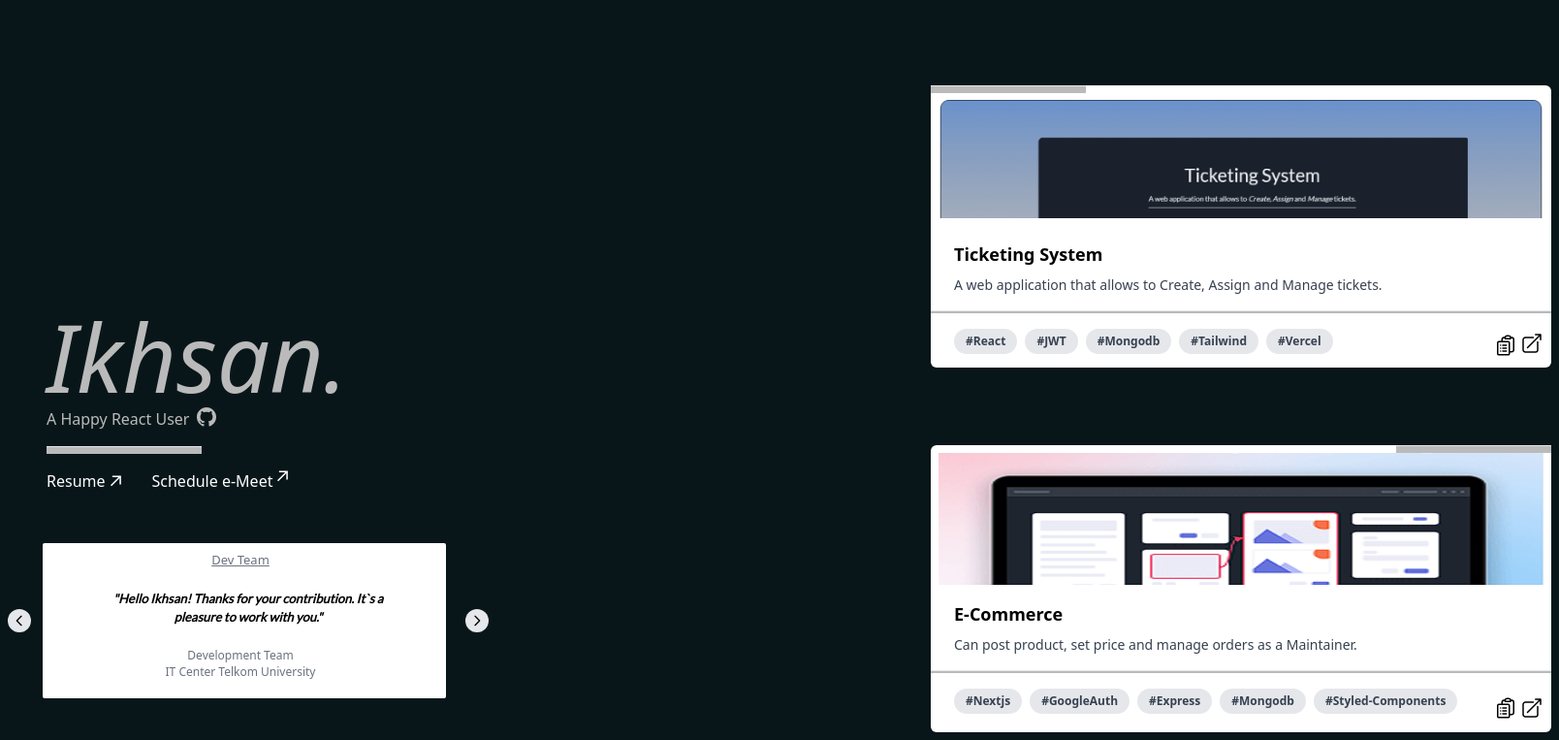
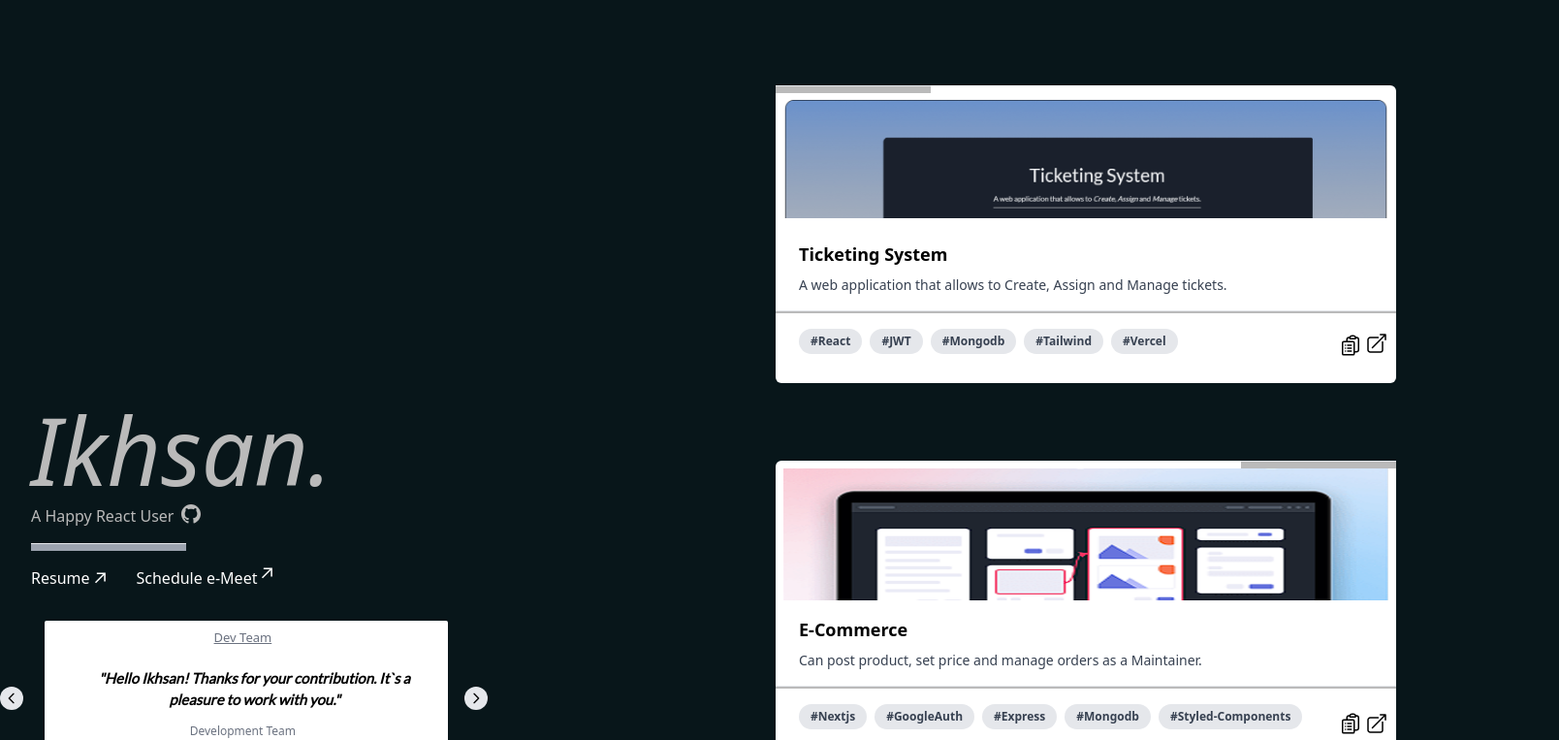
Before and after one commit to ikhsannh/ikhsannh.com, a Next.js app: page / in a window 1280 px wide. Shown: the top 763 px of the page at 97% size, 1608 px wide, since content can reach past the window. Built offline with nearby package versions, Linux system fonts and the light colour scheme.

Commit message:
Feat: Make sure repsonsive at any screen

```diff
--- a/components/Carousel.tsx
+++ b/components/Carousel.tsx
@@ -10,7 +10,6 @@ interface CarouselProps {
     url: string;
   }[];
 }
-
 
 const Carousel: React.FC<CarouselProps> = ({ items }) => {
   const [currentItem, setCurrentItem] = useState(0);
@@ -27,17 +26,15 @@ const Carousel: React.FC<CarouselProps> = ({ items }) => {
 
   return (
 
-    <div className="flex items-center text-center sm:fixed mt-14 sm:mt-[35rem] ml-3 sm:ml-0">
-
-
-      <button onClick={prevItem} className="bg-gray-200 rounded-full p-1 ml-[0.5rem] mr-1">
+    <div className="flex justify-center items-center text-center xl:fixed mt-[2rem] xl:mt-[40rem]">
+      <button onClick={prevItem} className="bg-gray-200 rounded-full p-1 mr-[0.2rem] sm:mr-[1.4rem]">
         <svg className="h-4 w-4" fill="none" viewBox="0 0 24 24" stroke="currentColor">
           <path strokeLinecap="round" strokeLinejoin="round" strokeWidth={2} d="M15 19l-7-7 7-7" />
         </svg>
       </button>
 
       {/* Start Card */}
-      <div className="flex ml-[0.2rem] sm:ml-[0.5rem] overflow-hidden">
+      <div className="flex overflow-hidden">
         {items.map((item, index) => {
           if (index === currentItem) {
             return (
@@ -50,14 +47,13 @@ const Carousel: React.FC<CarouselProps> = ({ items }) => {
       </div>
       {/* End Card */}
 
-      <button onClick={nextItem} className="bg-gray-200 absolute rounded-full p-1 ml-[21.5rem] sm:ml-[30rem]">
+      <button onClick={nextItem} className="bg-gray-200 absolute rounded-full p-1 ml-[22.4rem] sm:ml-[29.5rem] xl:ml-[32.5rem]">
         <svg className="h-4 w-4" fill="none" viewBox="0 0 24 24" stroke="currentColor">
           <path strokeLinecap="round" strokeLinejoin="round" strokeWidth={2} d="M9 5l7 7-7 7" />
         </svg>
       </button>
+    </div>
 
-
-    </div>
   );
 };
 
--- a/components/CarouselCard.tsx
+++ b/components/CarouselCard.tsx
@@ -10,12 +10,20 @@ interface CarouselCardProps {
 
 const CarouselCard: React.FC<CarouselCardProps> = ({ title, feedback, client, clientTitle, url }) => {
   return (
-    <div className="bg-white rounded-sm shadow-lg w-[18.7rem] sm:w-[26rem] h-[10rem] sm:pl-[2rem]">
+    <div className="bg-white rounded-sm shadow-lg w-[18.7rem] sm:w-[23rem] xl:w-[26rem] h-[10rem] sm:pl-[2rem]">
       <Link href={url}>
-        <h2 className="text-gray-500 text-[11px] sm:text-[13px] pt-2 underline font-catamaran mr-[1rem] sm:mr-0 sm:pr-10">{title}</h2>
+        <h2 className="text-gray-500 text-[11px] sm:text-[13px] pt-2 underline font-catamaran sm:pr-10">{title}</h2>
       </Link>
-      <h1 className="relative pt-5 text-[13px] sm:text-[13px] font-bold italic font-Lato ml-2 sm:ml-0 sm:pl-10 w-[17rem] sm:w-80 ">{feedback}</h1>
-      <h2 className="text-gray-500 font-medium sm:text-[12px] text-[11px]  pt-5 mr-[1rem] sm:mr-0 sm:pr-10">{client}</h2>
+      <h1 className="
+          font-bold italic font-Lato relative
+          text-[13px] sm:text-[13px] xl:text-[15px]
+          pt-5
+          pl-[1.6rem] sm:pl-0 sm:pr-10 xl:pr-0
+          w-[17rem] sm:w-[20rem] xl:w-[23rem]">
+        {feedback}
+      </h1>
+      <h2 className="
+          text-gray-500 font-medium sm:text-[12px] text-[11px]  pt-3 mr-[1rem] sm:mr-0 sm:pr-10">{client}</h2>
       <h2 className="text-gray-500 font-medium text-xs pr-16 sm:pr-10 mr-[-3rem] sm:mr-0">{clientTitle}</h2>
     </div>
   );
--- a/components/LeftComponent.tsx
+++ b/components/LeftComponent.tsx
@@ -1,4 +1,3 @@
-"use client"
 
 import React from 'react'
 import Link from 'next/link'
@@ -27,50 +26,59 @@ const items = [
 const LeftComponent = () => {
   return (
     <>
+      {/*===== START =====*/}
       <div className=''>
-        <div
-          className=' flex
-                      gap-3
-                      mr-[4rem]
-                      sm:ml-12
-                      sm:mt-[20rem]
-                      pl-[4rem]
-                      sm:pl-[0rem]
-                      mt-[2rem]
-                      sm:pt-[0rem]
-                      static
-                      sm:fixed
-                      sm:pr-[50rem]
-                      items-center'>
+        <div className='static xl:fixed xl:ml-[2rem] mt-[2rem] xl:mt-[26rem]'>
 
           {/* <img alt="Ikhsan N. Huda" src="/ns.png" priority className="mt-8 rounded-full w-[6rem] h-[6rem] sm:w-[8rem] sm:h-[8rem] object-cover" /> */}
+
+          {/*==1==*/}
           <div>
-          <div className='flex flex-col gap-1'>
+            <h1 className='text-8xl font-lato italic text-[#bababa] text-center '>Ikhsan.</h1>
+          </div>
+          {/*==1==*/}
 
-        <h1 className='text-8xl font-lato italic text-[#bababa] '>Ikhsan.</h1>
+          {/*==2==*/}
+          <div className='flex justify-center xl:justify-start mt-[0.5rem]'>
             <div className='flex gap-2 text-[#bababa]'>
-          <h2 className='text-1xl font-catamaran text-[#bababa] '>
+              <h2 className='text-1xl font-catamaran text-[#bababa]'>
                 A Happy React User
               </h2>
               <IconGithub />
             </div>
           </div>
-          <hr className='w-[10rem] h-[0.5rem] bg-[#bababa] mt-4' />
-          <div className='flex gap-6 mt-4 font-catamaran text-white'>
+          {/*==2==*/}
+
+          <div className="flex justify-center xl:justify-start mt-4">
+            <hr className="w-[17rem] xl:w-[10rem] h-[0.5rem] bg-gray-400" />
+          </div>
+
+          {/*===3==*/}
+          <div className='flex justify-center xl:justify-start mt-4 font-catamaran text-white'>
+            <div className='flex gap-6'>
               <div className='flex items-center gap-1'>
-             <Link href='/'> Resume  </Link> <IconPDF />
+                <Link href='/'>Resume</Link> <IconPDF />
               </div>
               <div className='flex items-center gap-1'>
-             <Link href='/'> Schedule e-Meet  </Link> <IconMeet />
+                <Link href='/'>Schedule e-Meet</Link> <IconMeet />
               </div>
             </div>
           </div>
+          {/*==3==*/}
+
+
         </div>
+
+
       </div>
-      <div>
+      {/*===== END =====*/}
+      <div className='mr-6'>
         <Carousel items={items} />
       </div>
+
     </>
+
+
   )
 }
 
--- a/components/RightComponent.tsx
+++ b/components/RightComponent.tsx
@@ -1,11 +1,11 @@
-import Link from 'next/link'
+import Link from 'next/link';
 import Image from 'next/image';
 
 const RightComponent = () => {
     return (
-        <div className='justify-center items-center'>
-            <div className='pt-[4rem] pl-[1.3rem] sm:pl-[20rem] lg:pl-[30rem] xl:pl-[60rem]'>
-                <div className='bg-white w-[22rem] lg:w-[40rem] h-[21.5rem] sm:h-[18.2rem] rounded-md mb-20'>
+        <div className='flex justify-center items-center'>
+            <div className='pl-[0.2rem] mt-[3rem] sm:mt-[3rem] xl:mt-[4rem] xl:pl-[60rem]'>
+                <div className='bg-white w-[22rem] sm:w-[25rem] lg:w-[40rem] h-[21.5rem] sm:h-[21.2rem] md:h-[21.2rem] lg:h-[19.2rem]  rounded-md mb-20'>
                     <hr className='w-[10rem] h-[0.5rem] bg-[#bababa]' />
                     <div className="">
                         <Image className="px-2 h-[8.5rem] w-[40rem] object-contain" src="/ticketing.png" alt="ticket" width={500} height={500} />
@@ -47,7 +47,7 @@ const RightComponent = () => {
                     </div>
                 </div>
 
-                <div className='bg-white w-[22rem] lg:w-[40rem] h-[22.5rem] sm:h-[18.5rem] rounded-md mb-20'>
+                <div className='bg-white w-[22rem] sm:w-[25rem] lg:w-[40rem] h-[22.5rem] sm:h-[21.5rem] md:h-[21.5rem] lg:h-[19.2rem]  rounded-md mb-20'>
                     <hr className='w-[10rem] h-[0.5rem]  bg-[#bababa] float-right' />
                     <div className="">
                         <Image className="px-2 h-[8.5rem] w-[40rem] rounded-md" src="/pl.png" alt="Ecommerce" width={500} height={500} />
@@ -89,9 +89,7 @@ const RightComponent = () => {
                     </div>
                 </div>
 
-
-
-                <div className='bg-white w-[22rem] lg:w-[40rem] h-[17.5rem] sm:h-[17.5rem] rounded-md mb-20'>
+                <div className='bg-white w-[22rem] sm:w-[25rem] lg:w-[40rem] h-[17.5rem] sm:h-[18.5rem] rounded-md mb-20'>
                     <hr className='w-[10rem] h-[0.5rem] bg-[#bababa] float-left' />
                     <div className="">
                         <Image className="px-2 h-[8.5rem] w-[40rem] object-contain" src="/wip.png" alt="work-in-progress" width={500} height={500} />
--- a/pages/index.tsx
+++ b/pages/index.tsx
@@ -3,12 +3,12 @@ import RightComponent from "@/components/RightComponent";
 
 export default function Home() {
   return (
-   <main>
-      <div className='flex-col sm:flex justify-around'>
+    <main>
+      <div className='flex-col lg:flex justify-around'>
         <LeftComponent />
-         <br />
+        <br />
         <RightComponent />
       </div>
-   </main>
+    </main>
   )
 }
```
Lines whose indentation alone changed are shown as unchanged.
